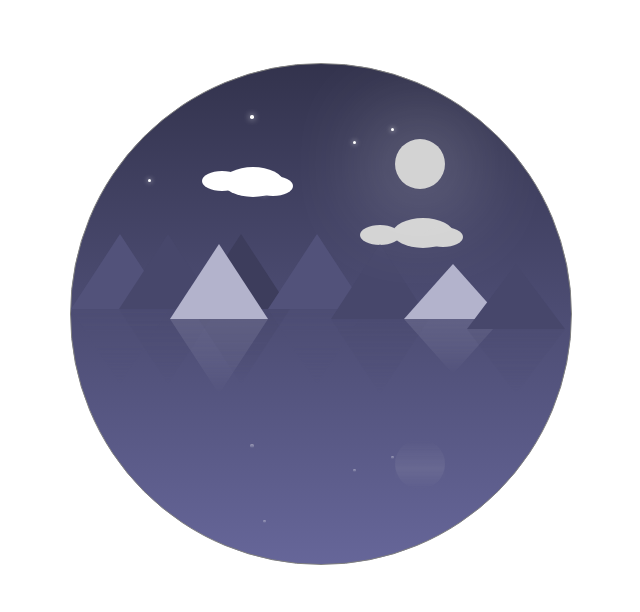
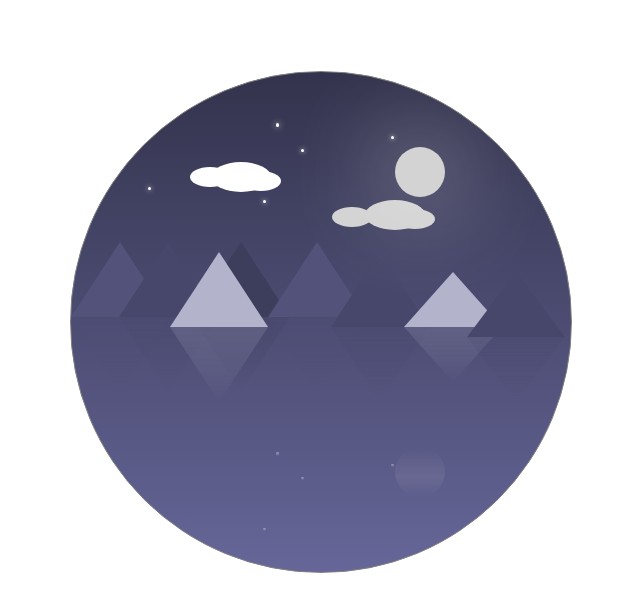
Before and after one commit to lshah/cssproject, a plain HTML site: page index.html in a window 1280 px wide. Shown: the whole page, without its empty margins (319-959 px from the left). Drawn offline with Linux system fonts and the light colour scheme.

Commit message:
css updates

```diff
--- a/main.css
+++ b/main.css
@@ -1,5 +1,5 @@
 #container {
-
+	display: flex;
 }
 
 #circle {
@@ -94,7 +94,7 @@
 
 #whitecloud{
 	position: absolute;
-	margin-top: 8%;
+	margin-top: 7%;
 	margin-left: 3%;
 	height:30px;
 	width:60px;
@@ -135,14 +135,14 @@
 
 @keyframes moveleftcloud {
 	from {margin-left: 3%}
-	to {margin-left:33%;}
+	to {margin-left:30%;}
 }
 
 
 #graycloud{
 	position: absolute;
-	margin-top: 12%;
-	margin-left: 33%;
+	margin-top: 10%;
+	margin-left: 30%;
 	height:30px;
 	width:60px;
 	background-color: lightgray;
@@ -184,7 +184,7 @@
 }
 
 @keyframes moverightcloud {
-	from {margin-left: 33%}
+	from {margin-left: 30%}
 	to {margin-left:3%;}
 }
 
@@ -194,7 +194,7 @@
 #star4,
 #star5
 {
-	position: fixed;
+	position: absolute;
 	height:3px;
 	width:3px;
 	z-index:4;
@@ -223,14 +223,14 @@
 
 #star3{
 	margin-top: 6%;
-	margin-left: 22%;
+	margin-left: 18%;
 	animation-delay: 12s;
 	animation-duration: 3s;
 }
 
 #star4{
 	margin-top: 4%;
-	margin-left: 14%;
+	margin-left: 16%;
 	animation-delay: 4s;
 	animation-duration: 3s;
 
```
